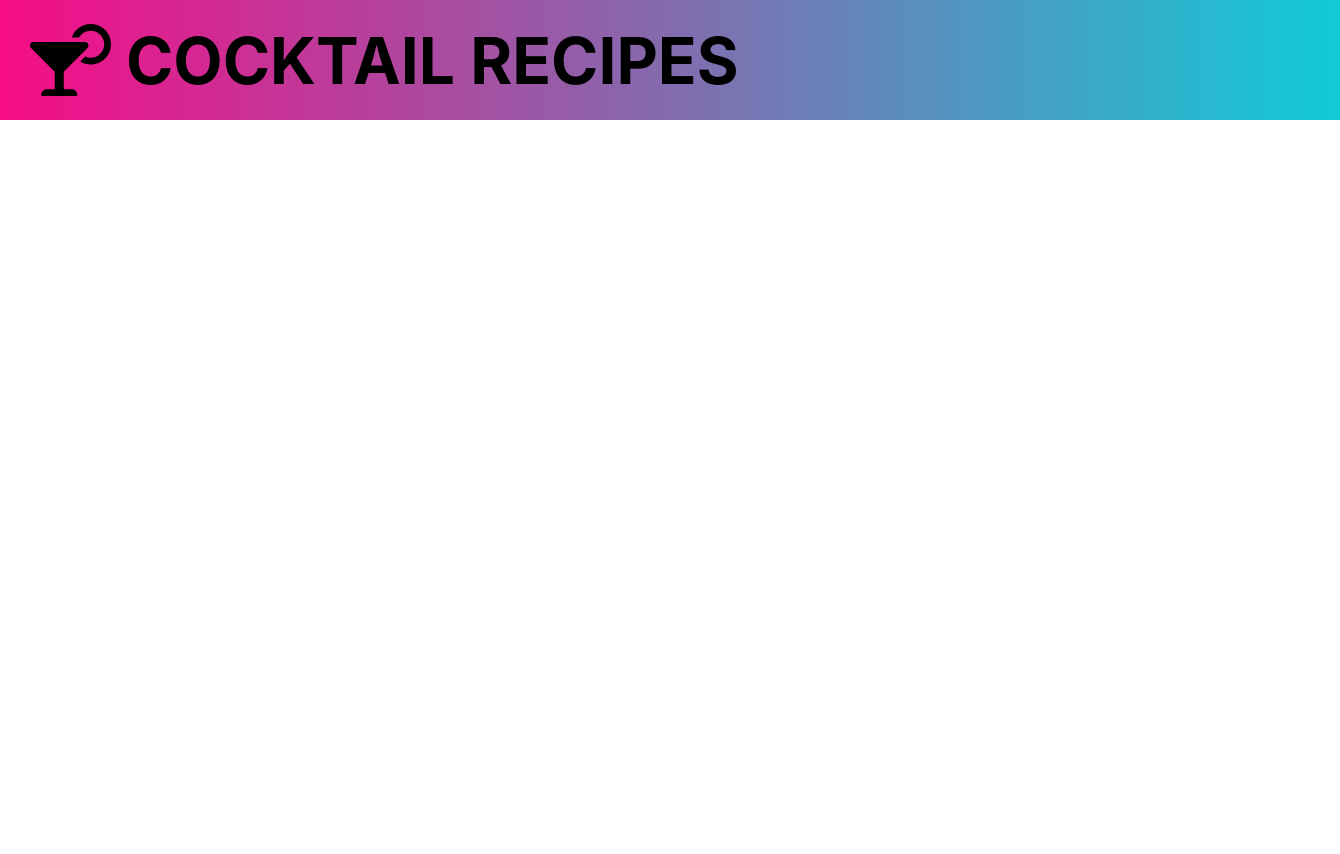
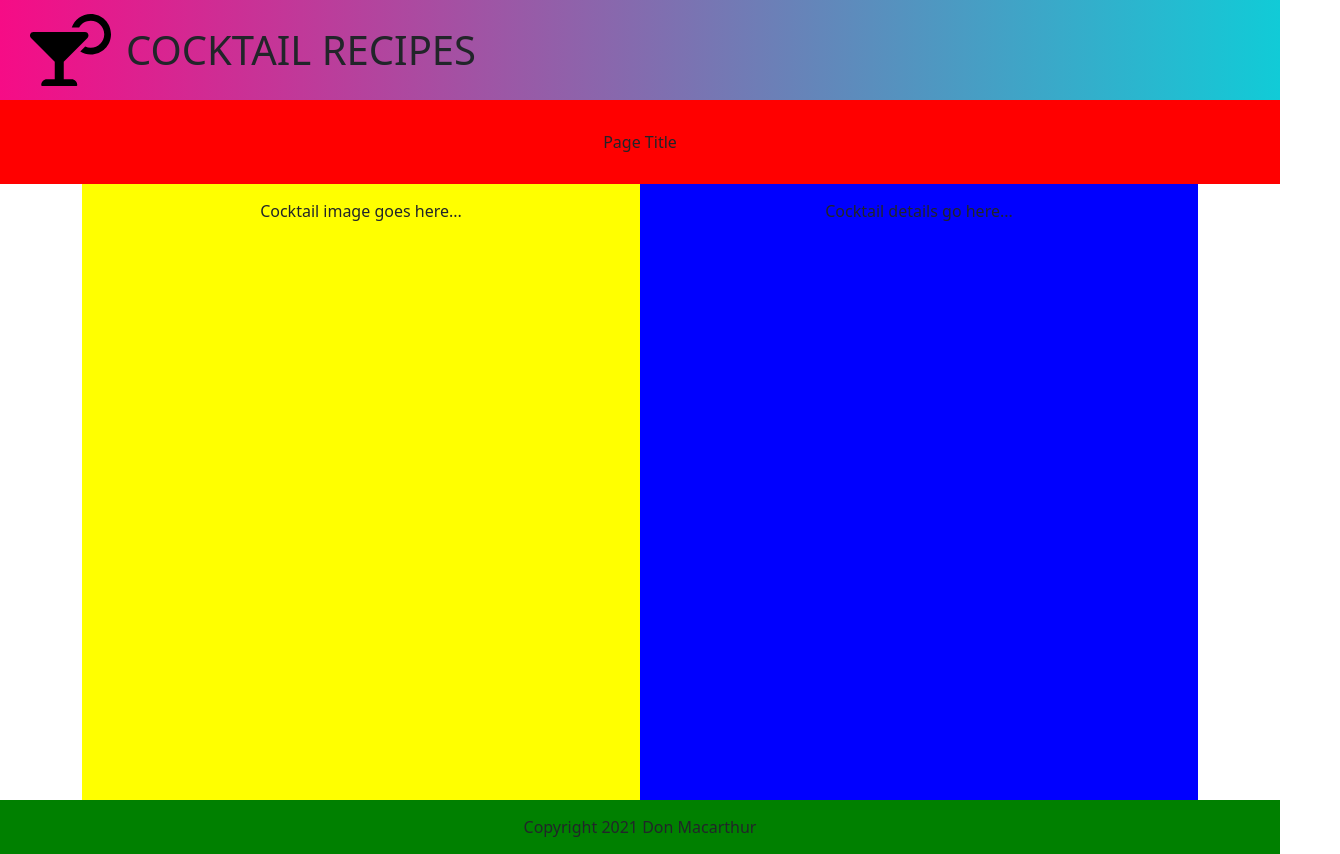
Before and after one commit to Donatron/cocktail-recipes, a React (Create React App) app: page / in a window 1280 px wide. Shown: the whole page, 1340 px wide, since content can reach past the window. Before the commit the page ends 800 px from the top, so only its background shows below. Built offline with nearby package versions, Linux system fonts and the light colour scheme.

Commit message:
landing-page: added basic layout containers and site footer

```diff
--- a/package.json
+++ b/package.json
@@ -9,10 +9,12 @@
     "@testing-library/jest-dom": "^5.14.1",
     "@testing-library/react": "^11.2.7",
     "@testing-library/user-event": "^12.8.3",
+    "bootstrap": "^5.1.1",
     "node-sass": "^6.0.1",
     "react": "^17.0.2",
     "react-dom": "^17.0.2",
     "react-scripts": "4.0.3",
+    "reactstrap": "^8.10.0",
     "web-vitals": "^1.1.2"
   },
   "scripts": {
--- a/src/App.css
+++ b/src/App.css
@@ -1,5 +1,6 @@
 .App {
   text-align: center;
+  position: relative;
 }
 
 .App-logo {
--- a/src/App.js
+++ b/src/App.js
@@ -1,11 +1,20 @@
 import './App.css';
 import './styles/style.scss';
+import 'bootstrap/dist/css/bootstrap.min.css';
+
 import Header from './components/header';
+import PageTitle from './components/pageTitle';
+import CocktailList from './components/CocktailList';
+import Footer from './components/footer'
+
 
 function App() {
   return (
     <div className="App">
       <Header />
+      <PageTitle />
+      <CocktailList />
+      <Footer />
     </div>
   );
 }
--- /dev/null
+++ b/src/components/CocktailList.js
@@ -0,0 +1,14 @@
+import React, { Component } from 'react'
+
+class CocktailList extends Component {
+  render() {
+    return (
+      <div className="container cocktail-list">
+        <div className="col-12 col-md-6 cocktail-list_image">Cocktail image goes here...</div>
+        <div className="col-12 col-md-6 cocktail-list_details">Cocktail details go here...</div>
+      </div>
+    )
+  }
+}
+
+export default CocktailList;
--- /dev/null
+++ b/src/components/footer.js
@@ -0,0 +1,13 @@
+import React from 'react';
+
+const Footer = () => {
+  return (
+    <div className="footer">
+      <p>
+        Copyright 2021 Don Macarthur
+      </p>
+    </div>
+  )
+}
+
+export default Footer;
--- a/src/components/header.js
+++ b/src/components/header.js
@@ -1,6 +1,7 @@
 import React from 'react';
 import { FontAwesomeIcon } from '@fortawesome/react-fontawesome';
 import { faCocktail } from '@fortawesome/free-solid-svg-icons';
+import { Button } from 'reactstrap';
 
 const Header = () => {
   return (
--- /dev/null
+++ b/src/components/pageTitle.js
@@ -0,0 +1,9 @@
+import React from 'react';
+
+const PageTitle = () => {
+  return (
+    <div className="page-title">Page Title</div>
+  );
+}
+
+export default PageTitle;
--- /dev/null
+++ b/src/styles/cocktailList.scss
@@ -0,0 +1,30 @@
+.cocktail-list {
+  min-height: calc(100vh - 184px);
+  margin-top: 184px;
+  display: flex;
+  flex-direction: row;
+
+  &_image {
+    background-color: yellow;
+    padding: 15px;
+  }
+
+  &_details {
+    background-color: blue;
+    padding: 15px;
+  }
+}
+
+@media screen and (max-width: 768px) {
+  .cocktail-list {
+    flex-direction: column;
+
+    &_image {
+      height: 40vh;
+    }
+
+    &_details {
+      height: 40vh;
+    }
+  }
+}
--- /dev/null
+++ b/src/styles/footer.scss
@@ -0,0 +1,8 @@
+.footer {
+  background-color: green;
+  padding: 15px;
+
+  p {
+    margin-bottom: 0;
+  }
+}
--- a/src/styles/header.scss
+++ b/src/styles/header.scss
@@ -6,6 +6,8 @@
   flex-direction: row;
   justify-content: flex-start;
   align-items: center;
+  position: fixed;
+  top: 0;
 
   padding: 10px 30px;
 
@@ -16,7 +18,9 @@
   }
 
   h1 {
-    font-size: 4rem;
+    font-size: 2.5rem;
     text-transform: uppercase;
+    margin-top: auto;
+    margin-bottom: auto;
   }
 }
--- /dev/null
+++ b/src/styles/pageTitle.scss
@@ -0,0 +1,8 @@
+.page-title {
+  position: fixed;
+  top: 100px;
+  width: 100%;
+  padding: 30px 0;
+  text-align: center;
+  background-color: red;
+}
--- a/src/styles/style.scss
+++ b/src/styles/style.scss
@@ -1,2 +1,5 @@
 @import 'variables.scss';
 @import 'header.scss';
+@import 'pageTitle.scss';
+@import 'cocktailList.scss';
+@import 'footer.scss';
```
Also changed, not shown: 1 other file (tests, documents, lock files or other folders).
